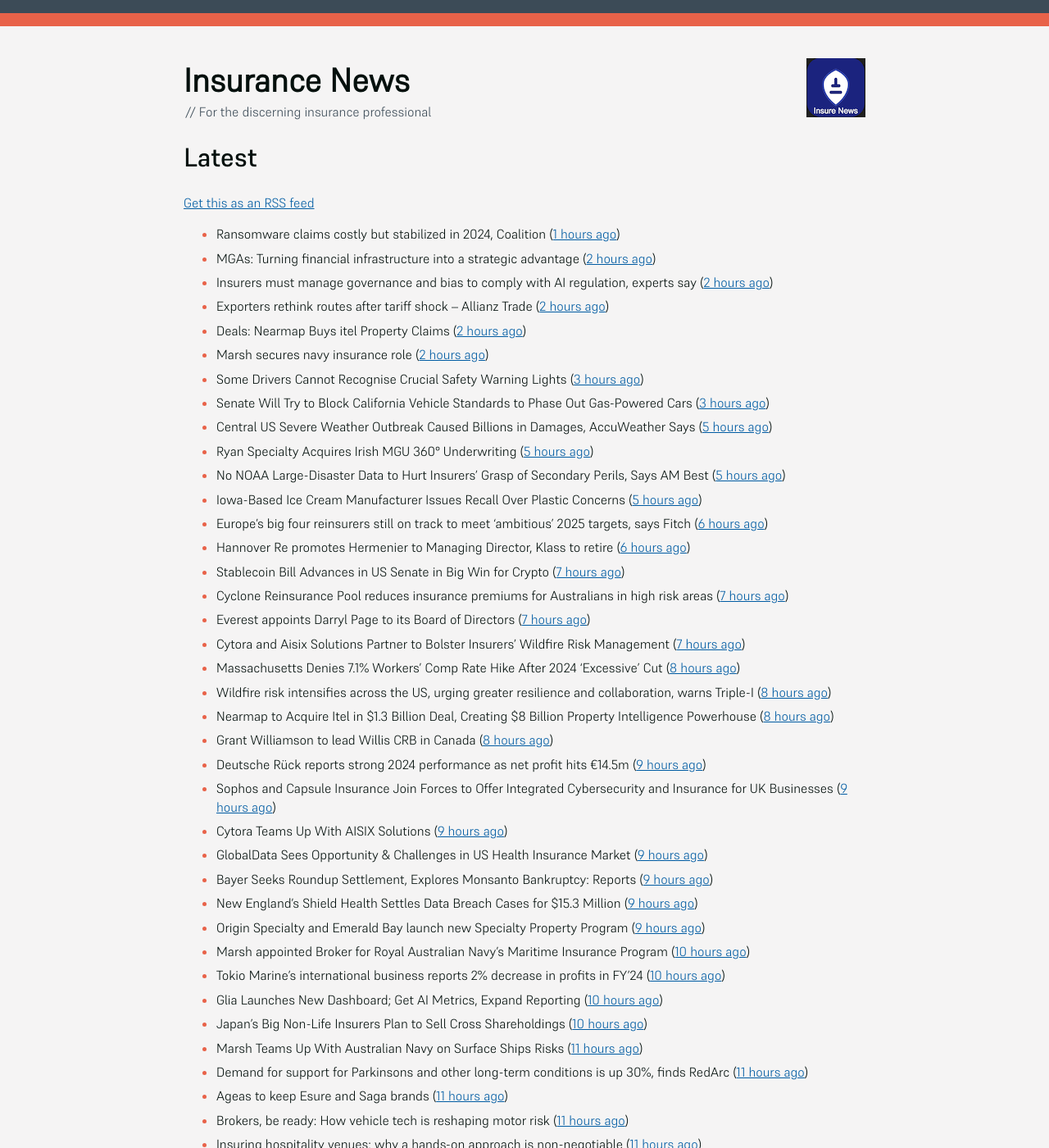
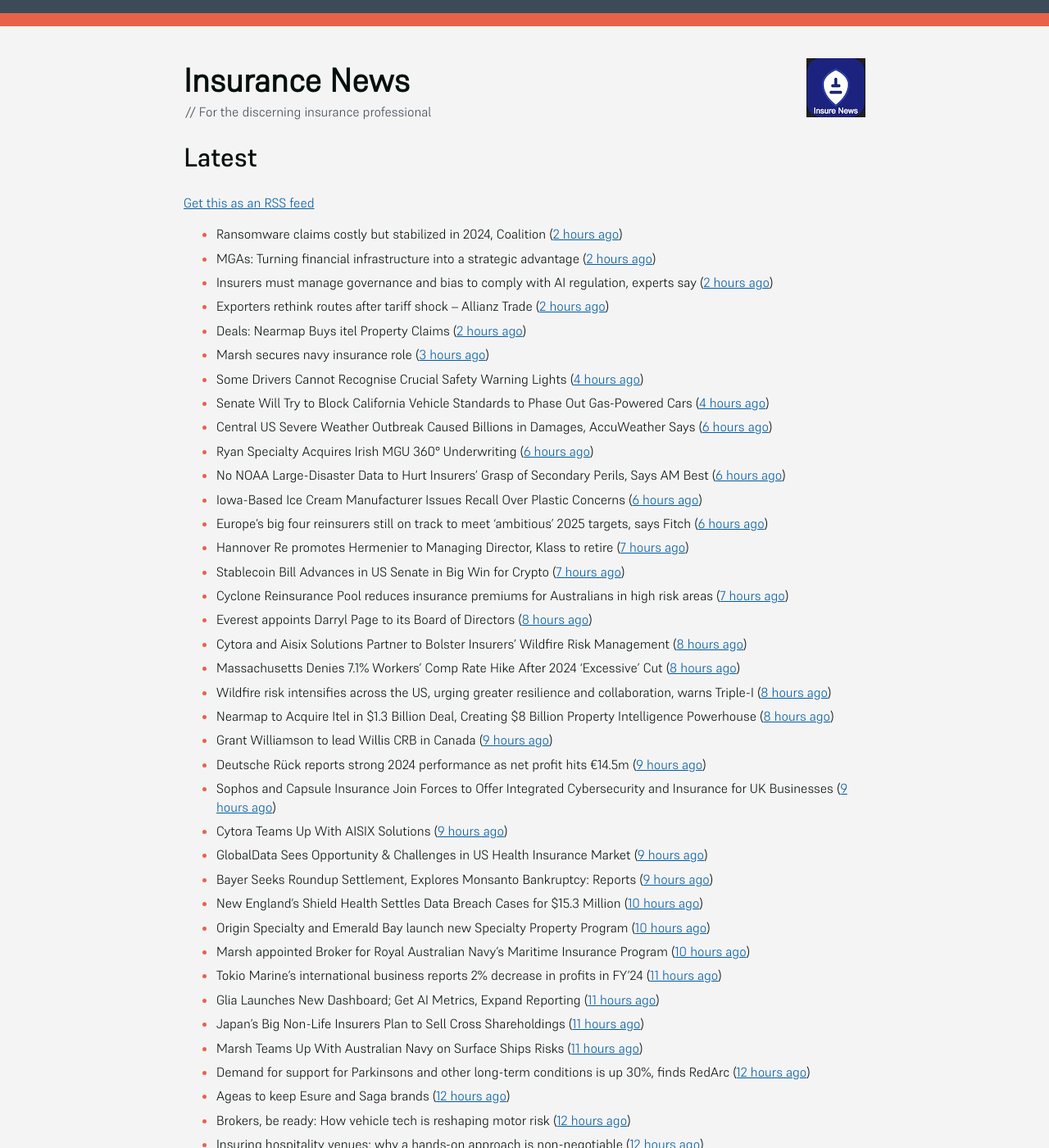
Before and after one commit to mat-0/feeds.thechels.uk, a Jekyll site: the page built from index.md, in a window 1280 px wide and 1400 px high. Shown: the whole window at 82% size. Built offline with Jekyll 4.4.1, drawn with Linux system fonts in a browser that asks for light colours; some of the changed text lies outside the part shown.

Commit message:
New Feed

```diff
--- a/index.md
+++ b/index.md
@@ -8,61 +8,61 @@ description: Latest Updates
 [Get this as an RSS feed](/feed.rss)
 
 <!-- news_marker starts -->
-- Ransomware claims costly but stabilized in 2024, Coalition ([1 hours ago](https://www.dig-in.com/news/ransomware-claims-costly-but-stabilized-in-2024-coalition))
+- Ransomware claims costly but stabilized in 2024, Coalition ([2 hours ago](https://www.dig-in.com/news/ransomware-claims-costly-but-stabilized-in-2024-coalition))
 - MGAs: Turning financial infrastructure into a strategic advantage ([2 hours ago](https://www.dig-in.com/opinion/turning-financial-infrastructure-into-a-strategic-advantage))
 - Insurers must manage governance and bias to comply with AI regulation, experts say ([2 hours ago](https://www.dig-in.com/news/ai-governance-and-bias-become-compliance-issues-for-insurers))
 - Exporters rethink routes after tariff shock – Allianz Trade ([2 hours ago](https://www.insurancebusinessmag.com/uk/news/sme/exporters-rethink-routes-after-tariff-shock--allianz-trade-536347.aspx))
 - Deals: Nearmap Buys itel Property Claims ([2 hours ago](https://insurance-edge.net/2025/05/20/deals-nearmap-buys-itel-property-claims/))
-- Marsh secures navy insurance role ([2 hours ago](https://www.insurancebusinessmag.com/uk/news/construction-engineering/marsh-secures-navy-insurance-role-536336.aspx))
-- Some Drivers Cannot Recognise Crucial Safety Warning Lights ([3 hours ago](https://insurance-edge.net/2025/05/20/some-drivers-cannot-recognise-crucial-safety-warning-lights/))
-- Senate Will Try to Block California Vehicle Standards to Phase Out Gas-Powered Cars ([3 hours ago](https://www.insurancejournal.com/news/west/2025/05/20/824554.htm))
-- Central US Severe Weather Outbreak Caused Billions in Damages, AccuWeather Says ([5 hours ago](https://www.insurancejournal.com/news/midwest/2025/05/20/824523.htm))
-- Ryan Specialty Acquires Irish MGU 360° Underwriting ([5 hours ago](https://www.insurancejournal.com/news/international/2025/05/20/824530.htm))
-- No NOAA Large-Disaster Data to Hurt Insurers’ Grasp of Secondary Perils, Says AM Best ([5 hours ago](https://www.insurancejournal.com/news/national/2025/05/20/824515.htm))
-- Iowa-Based Ice Cream Manufacturer Issues Recall Over Plastic Concerns ([5 hours ago](https://www.insurancejournal.com/news/midwest/2025/05/20/824520.htm))
+- Marsh secures navy insurance role ([3 hours ago](https://www.insurancebusinessmag.com/uk/news/construction-engineering/marsh-secures-navy-insurance-role-536336.aspx))
+- Some Drivers Cannot Recognise Crucial Safety Warning Lights ([4 hours ago](https://insurance-edge.net/2025/05/20/some-drivers-cannot-recognise-crucial-safety-warning-lights/))
+- Senate Will Try to Block California Vehicle Standards to Phase Out Gas-Powered Cars ([4 hours ago](https://www.insurancejournal.com/news/west/2025/05/20/824554.htm))
+- Central US Severe Weather Outbreak Caused Billions in Damages, AccuWeather Says ([6 hours ago](https://www.insurancejournal.com/news/midwest/2025/05/20/824523.htm))
+- Ryan Specialty Acquires Irish MGU 360° Underwriting ([6 hours ago](https://www.insurancejournal.com/news/international/2025/05/20/824530.htm))
+- No NOAA Large-Disaster Data to Hurt Insurers’ Grasp of Secondary Perils, Says AM Best ([6 hours ago](https://www.insurancejournal.com/news/national/2025/05/20/824515.htm))
+- Iowa-Based Ice Cream Manufacturer Issues Recall Over Plastic Concerns ([6 hours ago](https://www.insurancejournal.com/news/midwest/2025/05/20/824520.htm))
 - Europe’s big four reinsurers still on track to meet ‘ambitious’ 2025 targets, says Fitch ([6 hours ago](https://www.reinsurancene.ws/europes-big-four-reinsurers-still-on-track-to-meet-ambitious-2025-targets-says-fitch/))
-- Hannover Re promotes Hermenier to Managing Director, Klass to retire ([6 hours ago](https://www.reinsurancene.ws/hannover-re-promotes-hermenier-to-managing-director-klass-to-retire/))
+- Hannover Re promotes Hermenier to Managing Director, Klass to retire ([7 hours ago](https://www.reinsurancene.ws/hannover-re-promotes-hermenier-to-managing-director-klass-to-retire/))
 - Stablecoin Bill Advances in US Senate in Big Win for Crypto ([7 hours ago](https://www.insurancejournal.com/news/national/2025/05/20/824512.htm))
 - Cyclone Reinsurance Pool reduces insurance premiums for Australians in high risk areas ([7 hours ago](https://www.reinsurancene.ws/cyclone-reinsurance-pool-reduces-insurance-premiums-for-australians-in-high-risk-areas/))
-- Everest appoints Darryl Page to its Board of Directors ([7 hours ago](https://www.reinsurancene.ws/everest-appoints-darryl-page-to-its-board-of-directors/))
-- Cytora and Aisix Solutions Partner to Bolster Insurers’ Wildfire Risk Management ([7 hours ago](https://www.insurtechinsights.com/cytora-and-aisix-solutions-partner-to-bolster-insurers-wildfire-risk-management/))
+- Everest appoints Darryl Page to its Board of Directors ([8 hours ago](https://www.reinsurancene.ws/everest-appoints-darryl-page-to-its-board-of-directors/))
+- Cytora and Aisix Solutions Partner to Bolster Insurers’ Wildfire Risk Management ([8 hours ago](https://www.insurtechinsights.com/cytora-and-aisix-solutions-partner-to-bolster-insurers-wildfire-risk-management/))
 - Massachusetts Denies 7.1% Workers’ Comp Rate Hike After 2024 ‘Excessive’ Cut ([8 hours ago](https://www.insurancejournal.com/news/east/2025/05/20/824489.htm))
 - Wildfire risk intensifies across the US, urging greater resilience and collaboration, warns Triple-I ([8 hours ago](https://www.reinsurancene.ws/wildfire-risk-intensifies-across-the-us-urging-greater-resilience-and-collaboration-warns-triple-i/))
 - Nearmap to Acquire Itel in $1.3 Billion Deal, Creating $8 Billion Property Intelligence Powerhouse ([8 hours ago](https://www.insurtechinsights.com/nearmap-to-acquire-itel-in-1-3-billion-deal-creating-8-billion-property-intelligence-powerhouse/))
-- Grant Williamson to lead Willis CRB in Canada ([8 hours ago](https://www.reinsurancene.ws/grant-williamson-to-lead-willis-crb-in-canada/))
+- Grant Williamson to lead Willis CRB in Canada ([9 hours ago](https://www.reinsurancene.ws/grant-williamson-to-lead-willis-crb-in-canada/))
 - Deutsche Rück reports strong 2024 performance as net profit hits €14.5m ([9 hours ago](https://www.reinsurancene.ws/deutsche-ruck-reports-strong-2024-performance-as-net-profit-hits-e14-5m/))
 - Sophos and Capsule Insurance Join Forces to Offer Integrated Cybersecurity and Insurance for UK Businesses ([9 hours ago](https://www.insurtechinsights.com/sophos-and-capsule-insurance-join-forces-to-offer-integrated-cybersecurity-and-insurance-for-uk-businesses/))
 - Cytora Teams Up With AISIX Solutions ([9 hours ago](https://insurance-edge.net/2025/05/20/cytora-teams-up-with-aisix-solutions/))
 - GlobalData Sees Opportunity & Challenges in US Health Insurance Market ([9 hours ago](https://insurance-edge.net/2025/05/20/globaldata-sees-opportunity-challenges-in-us-health-insurance-market/))
 - Bayer Seeks Roundup Settlement, Explores Monsanto Bankruptcy: Reports ([9 hours ago](https://www.insurancejournal.com/news/national/2025/05/20/824477.htm))
-- New England’s Shield Health Settles Data Breach Cases for $15.3 Million ([9 hours ago](https://www.insurancejournal.com/news/east/2025/05/20/824475.htm))
-- Origin Specialty and Emerald Bay launch new Specialty Property Program ([9 hours ago](https://www.reinsurancene.ws/origin-specialty-and-emerald-bay-launch-new-specialty-property-program/))
+- New England’s Shield Health Settles Data Breach Cases for $15.3 Million ([10 hours ago](https://www.insurancejournal.com/news/east/2025/05/20/824475.htm))
+- Origin Specialty and Emerald Bay launch new Specialty Property Program ([10 hours ago](https://www.reinsurancene.ws/origin-specialty-and-emerald-bay-launch-new-specialty-property-program/))
 - Marsh appointed Broker for Royal Australian Navy’s Maritime Insurance Program ([10 hours ago](https://www.reinsurancene.ws/marsh-appointed-broker-for-royal-australian-navys-maritime-insurance-program/))
-- Tokio Marine’s international business reports 2% decrease in profits in FY’24 ([10 hours ago](https://www.reinsurancene.ws/tokio-marines-international-business-reports-2-decrease-in-profits-in-fy24/))
-- Glia Launches New Dashboard; Get AI Metrics, Expand Reporting ([10 hours ago](https://insurance-edge.net/2025/05/20/glia-launches-new-dashboard-get-ai-metrics-expand-reporting/))
-- Japan’s Big Non-Life Insurers Plan to Sell Cross Shareholdings ([10 hours ago](https://www.insurancejournal.com/news/international/2025/05/20/824468.htm))
+- Tokio Marine’s international business reports 2% decrease in profits in FY’24 ([11 hours ago](https://www.reinsurancene.ws/tokio-marines-international-business-reports-2-decrease-in-profits-in-fy24/))
+- Glia Launches New Dashboard; Get AI Metrics, Expand Reporting ([11 hours ago](https://insurance-edge.net/2025/05/20/glia-launches-new-dashboard-get-ai-metrics-expand-reporting/))
+- Japan’s Big Non-Life Insurers Plan to Sell Cross Shareholdings ([11 hours ago](https://www.insurancejournal.com/news/international/2025/05/20/824468.htm))
 - Marsh Teams Up With Australian Navy on Surface Ships Risks ([11 hours ago](https://insurance-edge.net/2025/05/20/marsh-teams-up-with-australian-navy-on-surface-ships-risks/))
-- Demand for support for Parkinsons and other long-term conditions is up 30%, finds RedArc ([11 hours ago](https://ifamagazine.com/demand-for-support-for-parkinsons-and-other-long-term-conditions-is-up-30-finds-redarc/))
-- Ageas to keep Esure and Saga brands ([11 hours ago](https://www.postonline.co.uk/news/7957788/ageas-to-keep-esure-and-saga-brands))
-- Brokers, be ready: How vehicle tech is reshaping motor risk ([11 hours ago](https://www.insurancebusinessmag.com/uk/news/auto-motor/brokers-be-ready-how-vehicle-tech-is-reshaping-motor-risk-536269.aspx))
-- Insuring hospitality venues: why a hands-on approach is non-negotiable ([11 hours ago](https://www.insurancebusinessmag.com/uk/news/hospitality/insuring-hospitality-venues-why-a-handson-approach-is-nonnegotiable-536268.aspx))
-- Motor premiums decline again while home insurance shows signs of stabilising – Pearson Ham ([11 hours ago](https://www.insurancebusinessmag.com/uk/news/auto-motor/motor-premiums-decline-again-while-home-insurance-shows-signs-of-stabilising--pearson-ham-536267.aspx))
-- Ryan Specialty acquires 360° Underwriting to expand in Irish construction market ([11 hours ago](https://www.insurancebusinessmag.com/uk/news/breaking-news/ryan-specialty-acquires-360-underwriting-to-expand-in-irish-construction-market-536266.aspx))
-- MS Amlin sees profits fall ([11 hours ago](https://www.insurancebusinessmag.com/uk/news/breaking-news/ms-amlin-sees-profits-fall-536259.aspx))
+- Demand for support for Parkinsons and other long-term conditions is up 30%, finds RedArc ([12 hours ago](https://ifamagazine.com/demand-for-support-for-parkinsons-and-other-long-term-conditions-is-up-30-finds-redarc/))
+- Ageas to keep Esure and Saga brands ([12 hours ago](https://www.postonline.co.uk/news/7957788/ageas-to-keep-esure-and-saga-brands))
+- Brokers, be ready: How vehicle tech is reshaping motor risk ([12 hours ago](https://www.insurancebusinessmag.com/uk/news/auto-motor/brokers-be-ready-how-vehicle-tech-is-reshaping-motor-risk-536269.aspx))
+- Insuring hospitality venues: why a hands-on approach is non-negotiable ([12 hours ago](https://www.insurancebusinessmag.com/uk/news/hospitality/insuring-hospitality-venues-why-a-handson-approach-is-nonnegotiable-536268.aspx))
+- Motor premiums decline again while home insurance shows signs of stabilising – Pearson Ham ([12 hours ago](https://www.insurancebusinessmag.com/uk/news/auto-motor/motor-premiums-decline-again-while-home-insurance-shows-signs-of-stabilising--pearson-ham-536267.aspx))
+- Ryan Specialty acquires 360° Underwriting to expand in Irish construction market ([12 hours ago](https://www.insurancebusinessmag.com/uk/news/breaking-news/ryan-specialty-acquires-360-underwriting-to-expand-in-irish-construction-market-536266.aspx))
+- MS Amlin sees profits fall ([12 hours ago](https://www.insurancebusinessmag.com/uk/news/breaking-news/ms-amlin-sees-profits-fall-536259.aspx))
 - Aviva targets midmarket with updated multinational proposition ([12 hours ago](https://www.postonline.co.uk/broker/7957787/aviva-targets-midmarket-with-updated-multinational-proposition))
 - USAA Names Brian Goldman as New Chief Risk Officer ([13 hours ago](https://www.insurtechinsights.com/usaa-names-brian-goldman-as-new-chief-risk-officer/))
-- FCA defends decision to ditch insurance CPD ([13 hours ago](https://www.postonline.co.uk/news/7957780/fca-defends-decision-to-ditch-insurance-cpd))
+- FCA defends decision to ditch insurance CPD ([14 hours ago](https://www.postonline.co.uk/news/7957780/fca-defends-decision-to-ditch-insurance-cpd))
 - People Moves: Boroughs Named Chubb Group Vice Chairman, Hogan Succeeds Boroughs as Investment Officer; Cushing Named Head of Construction at Zurich NA ([15 hours ago](https://www.insurancejournal.com/news/national/2025/05/20/824390.htm))
 - More Tornadoes Plow Through Central US, Leaving Thousands Without Power ([15 hours ago](https://www.insurancejournal.com/news/southeast/2025/05/20/824450.htm))
 - Ministry of Justice's Legal Aid Agency suspends services amid cyberattack ([15 hours ago](https://www.insurancebusinessmag.com/uk/news/cyber/ministry-of-justices-legal-aid-agency-suspends-services-amid-cyberattack-536241.aspx))
-- Aviva on how a garden can protect your property from extreme weather ([15 hours ago](https://www.insurancebusinessmag.com/uk/news/property-insurance/aviva-on-how-a-garden-can-protect-your-property-from-extreme-weather-536238.aspx))
-- Allianz unveils Unity Awards ([15 hours ago](https://www.insurancebusinessmag.com/uk/news/breaking-news/allianz-unveils-unity-awards-536237.aspx))
-- AmTrust International reports progress in Turkey ([15 hours ago](https://www.insurancebusinessmag.com/uk/news/breaking-news/amtrust-international-reports-progress-in-turkey-536236.aspx))
+- Aviva on how a garden can protect your property from extreme weather ([16 hours ago](https://www.insurancebusinessmag.com/uk/news/property-insurance/aviva-on-how-a-garden-can-protect-your-property-from-extreme-weather-536238.aspx))
+- Allianz unveils Unity Awards ([16 hours ago](https://www.insurancebusinessmag.com/uk/news/breaking-news/allianz-unveils-unity-awards-536237.aspx))
+- AmTrust International reports progress in Turkey ([16 hours ago](https://www.insurancebusinessmag.com/uk/news/breaking-news/amtrust-international-reports-progress-in-turkey-536236.aspx))
 - Could Your Tech Stack Use a Spring Cleaning? How to Reduce Insurance IT Complexity with APIs ([16 hours ago](https://www.insurancejournal.com/blogs/agentsync/2025/05/20/822951.htm))
 - Driverless Trucking Firm Aurora Puts Human Back in Driver’s Seat ([16 hours ago](https://www.insurancejournal.com/news/southcentral/2025/05/20/824443.htm))
 - Big Interview: Jason Richards, Swiss Re ([16 hours ago](https://www.postonline.co.uk/reinsurance/7957541/big-interview-jason-richards-swiss-re))
-- APCIA: Record Shows ‘Minimal Complaints’ on Hurricane Milton, Helene Claims ([16 hours ago](https://www.insurancejournal.com/news/national/2025/05/20/824364.htm))
-- Italy’s Data Watchdog Fines AI Company Replika’s Developer $5.6 Million ([16 hours ago](https://www.insurancejournal.com/news/international/2025/05/20/824403.htm))
+- APCIA: Record Shows ‘Minimal Complaints’ on Hurricane Milton, Helene Claims ([17 hours ago](https://www.insurancejournal.com/news/national/2025/05/20/824364.htm))
+- Italy’s Data Watchdog Fines AI Company Replika’s Developer $5.6 Million ([17 hours ago](https://www.insurancejournal.com/news/international/2025/05/20/824403.htm))
 - EY Negligently Missed Huge Fraud at Collapsed Hospital Operator, $3B UK Trial Hears ([17 hours ago](https://www.insurancejournal.com/news/international/2025/05/20/824369.htm))
 - EU Will Propose to G7 Nations a Reduction in Sanctions Price Cap for Russian Oil ([17 hours ago](https://www.insurancejournal.com/news/international/2025/05/20/824398.htm))
 - Motion Specialty Launches Lloyd’s MGU, Founded by Former Hiscox Executives ([17 hours ago](https://www.insurancejournal.com/news/international/2025/05/20/824409.htm))
```
